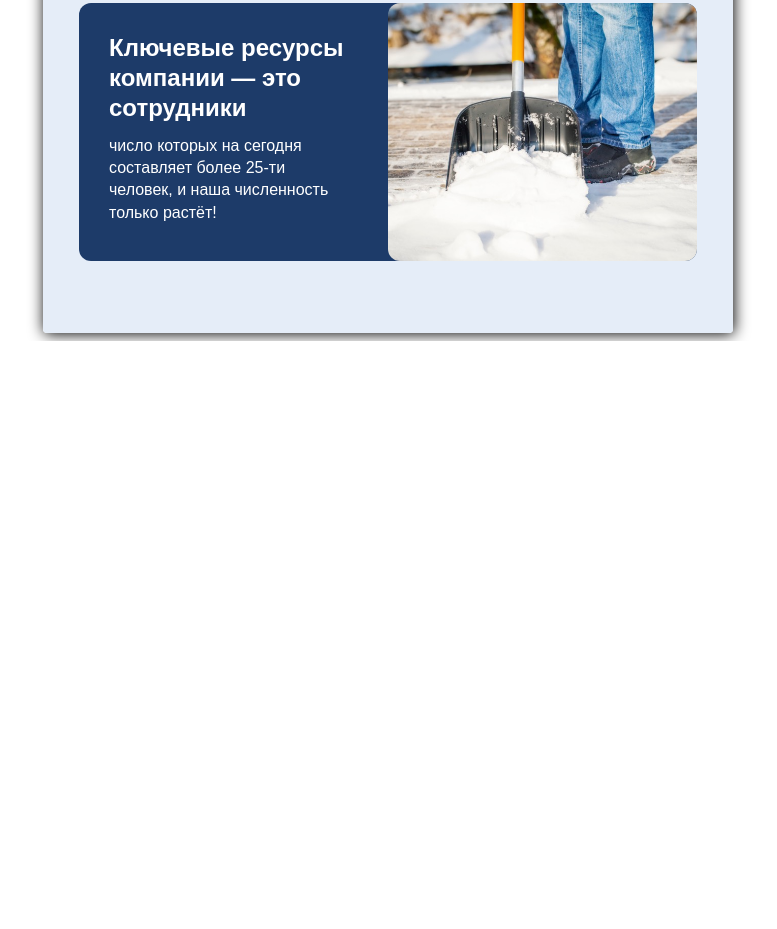
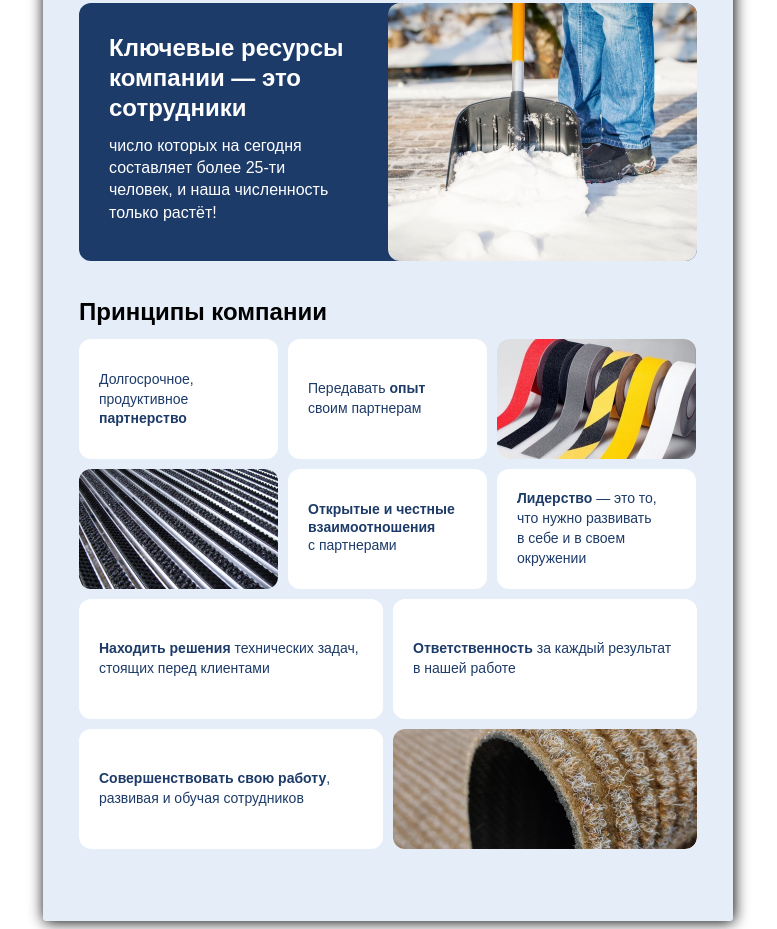
Before and after one commit to hellsgor/vodolov, a website built with Vite: page src/index.html in a window 1280 px wide. Shown: the part 1277-2206 px from the top of the page, without its empty margins (252-1029 px from the left). Before the commit the page ends 1618 px from the top, so only its background shows below. Built offline with nearby package versions, Linux system fonts and the light colour scheme.

Commit message:
implemented principles block

```diff
--- a/src/assets/scss/components/_content.scss
+++ b/src/assets/scss/components/_content.scss
@@ -3,15 +3,15 @@
 @import '@/assets/scss/variables/colors';
 
 #{$content} {
+  display: flex;
   padding: 36px;
-  display: flex;
   flex-direction: column;
+  background-color: $main-background;
   row-gap: 36px;
-  background-color: $main-background;
 
   & > div {
+    overflow: hidden;
     border-radius: 12px;
-    overflow: hidden;
   }
 
   &__about {
@@ -29,19 +29,61 @@
   &__resources,
   .resources {
     display: flex;
+    width: 100%;
     column-gap: 10px;
     background-color: $primary;
-    width: 100%;
 
     &__text {
       padding: 30px;
     }
 
     img {
+      width: 100%;
       max-width: 50%;
-      width: 100%;
       border-top-left-radius: 12px;
       border-bottom-left-radius: 12px;
+    }
+  }
+
+  &__principles,
+  .principles {
+    &__wrapper {
+      display: flex;
+      flex-wrap: wrap;
+      gap: 10px;
+    }
+
+    &__item {
+      display: flex;
+      overflow: hidden;
+      height: 120px;
+      border-radius: 12px;
+      flex: 0 0 199px;
+      align-items: center;
+      justify-content: center;
+      background-color: $white;
+
+      & > p {
+        padding: 30px 20px;
+        font-size: 14px;
+        line-height: 1.42857;
+        color: $primary;
+
+        & > b {
+          font-size: inherit !important;
+          color: inherit !important;
+        }
+      }
+
+      & > img {
+        width: 100%;
+        height: 100%;
+        object-fit: cover;
+      }
+
+      &_big {
+        flex-basis: 304px;
+      }
     }
   }
 
@@ -50,12 +92,12 @@
     margin-left: 0;
 
     li {
-      list-style: none;
       position: relative;
       padding-left: 22px;
+      font-size: 16px;
+      list-style: none;
+      line-height: 1.375;
       color: $black;
-      line-height: 1.375;
-      font-size: 16px;
 
       &:not(:last-child) {
         margin-bottom: 8px;
@@ -65,10 +107,10 @@
         position: absolute;
         top: 11px;
         left: 2px;
-        content: '';
         width: 14px;
         height: 1px;
         background: $black;
+        content: '';
       }
     }
   }
--- a/src/assets/scss/variables/_colors.scss
+++ b/src/assets/scss/variables/_colors.scss
@@ -2,6 +2,8 @@ $white: #fff;
 $black: #000;
 $gray-blue: #e5edf8;
 $blue: #1d3b69;
+$dark-blue: #2f343a;
 
 $main-background: $gray-blue;
 $primary: $blue;
+$headings: $dark-blue;
--- a/src/components/content.html
+++ b/src/components/content.html
@@ -4,7 +4,7 @@
     <p>Обустроить и благоустроить территории, объекты и дороги Сибири и Дальнего Востока так, что бы каждый житель чувствовал себя комфортно, мог гордится своим объектом и тем, что он живет в этом регионе.</p>
   </div>
   <div class="l-paddings b-vacancy-desc tmpl-hh-content__description">
-    <div class="vacancy-branded-user-content" itemprop="description" data-qa="vacancy-description">
+    <div class="vacancy-branded-user-content" data-qa="vacancy-description" itemprop="description">
       <p><strong>Мы предлагаем:</strong></p>
       <ul>
         <li>Оплачиваемую стажировку (1-3&#160;дня);</li>
@@ -30,7 +30,50 @@
       </p>
       <p>число которых на&#160;сегодня составляет более 25-ти человек, и&#160;наша численность только растёт!</p>
     </div>
-    <img src="./assets/img/resources.jpg" alt="">
+    <img alt="" src="./assets/img/resources.jpg">
+  </div>
+  <div class="tmpl-hh-content__principles principles">
+    <p class="principles__title"><strong>Принципы компании</strong></p>
+    <div class="principles__wrapper">
+      <div class="principles__item">
+        <p>Долгосрочное, продуктивное <b>партнерство</b></p>
+      </div>
+      <div class="principles__item">
+        <p>Передавать <b>опыт</b> своим партнерам</p>
+      </div>
+      <div class="principles__item">
+        <img alt="" src="./assets/img/principles-img-1.jpg">
+      </div>
+      <div class="principles__item">
+        <img alt="" src="./assets/img/principles-img-2.jpg">
+      </div>
+      <div class="principles__item">
+        <p><b>Открытые и&#160;честные взаимоотношения</b> с&#160;партнерами</p>
+      </div>
+      <div class="principles__item">
+        <p>
+          <b>Лидерство</b>&#160;&#8212; это&#160;то, что нужно развивать в&#160;себе и&#160;в&#160;своем окружении
+        </p>
+      </div>
+      <div class="principles__item principles__item_big">
+        <p>
+          <b>Находить решения</b> технических задач, стоящих перед клиентами
+        </p>
+      </div>
+      <div class="principles__item principles__item_big">
+        <p>
+          <b>Ответственность</b> за&#160;каждый результат в&#160;нашей работе
+        </p>
+      </div>
+      <div class="principles__item principles__item_big">
+        <p>
+          <b>Совершенствовать свою работу</b>, развивая и&#160;обучая сотрудников
+        </p>
+      </div>
+      <div class="principles__item principles__item_big">
+        <img alt="" src="./assets/img/principles-img-3.jpg">
+      </div>
+    </div>
   </div>
   <hht:vacancy-description/>
 </div>
```
Also changed, not shown: src/assets/img/principles-img-1.jpg (added), src/assets/img/principles-img-2.jpg (added), src/assets/img/principles-img-3.jpg (added).
